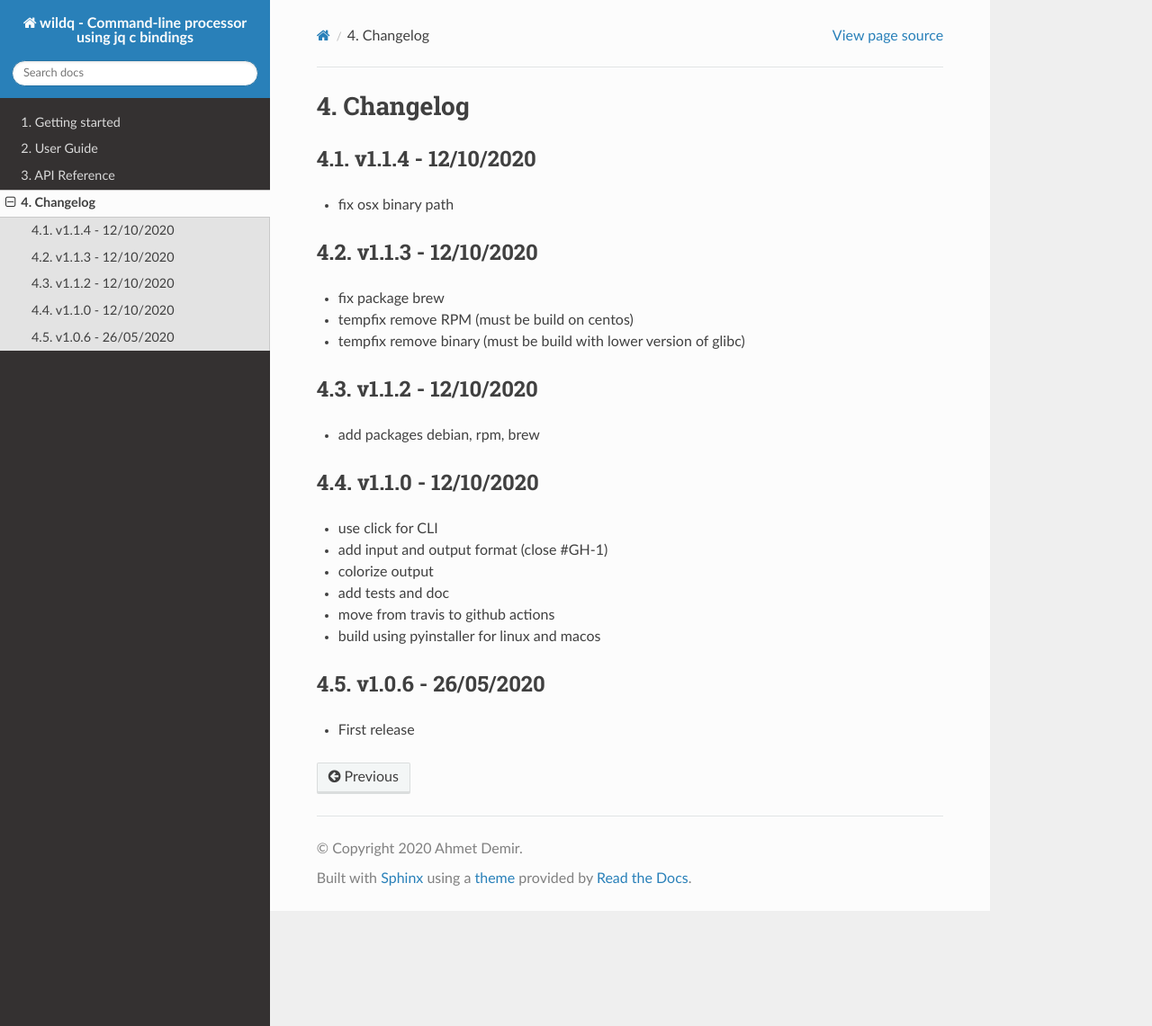
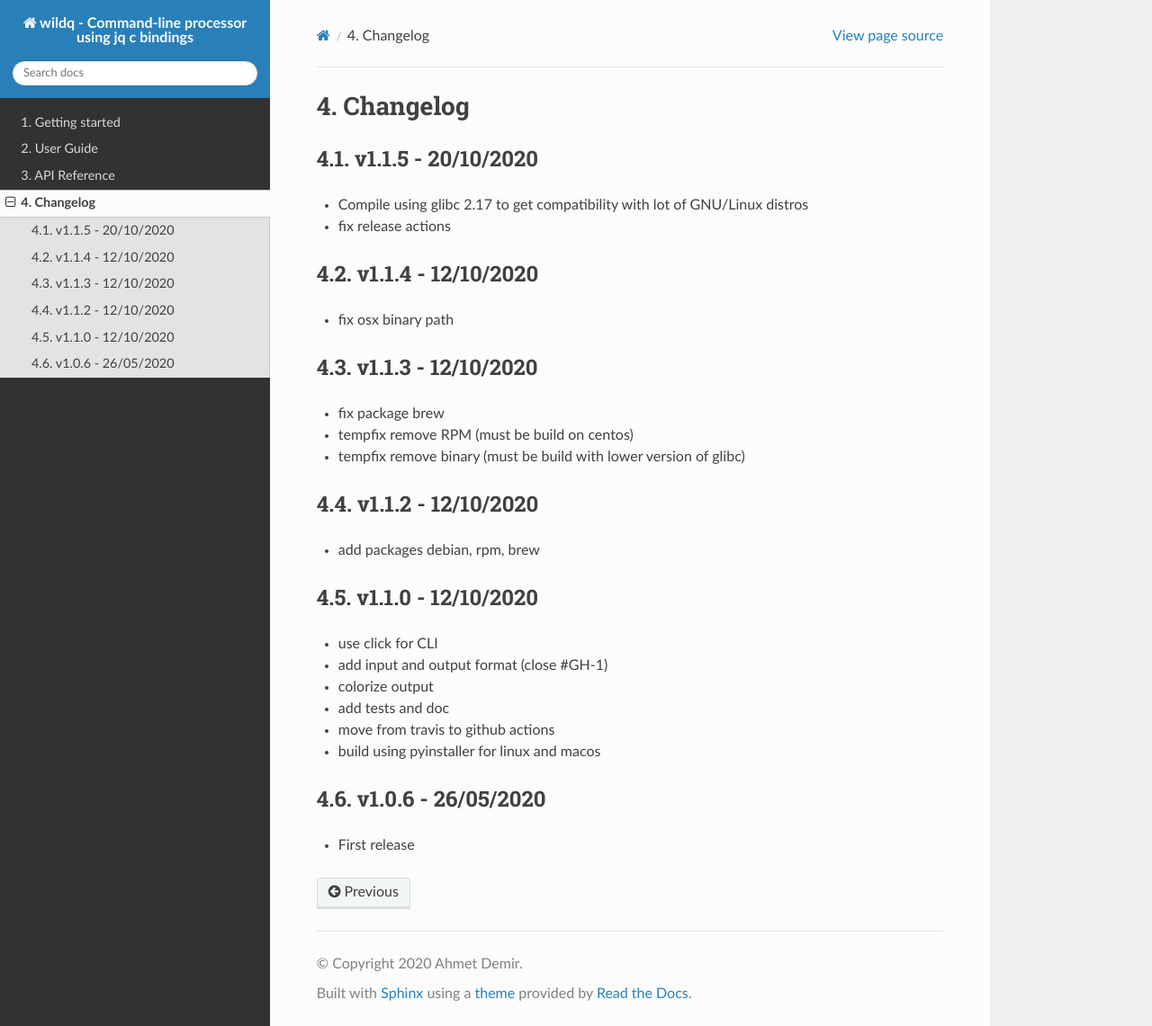
Before and after one commit to ahmet2mir/wildq, a Sphinx documentation site: the page built from docs/changelog.rst, in a window 1280 px wide and 1141 px high. Shown: the whole window at 90% size. Built offline with Sphinx 7.4.7 and the Read the Docs theme 2.0.0, drawn with Linux system fonts in a browser that asks for light colours; the version number could not be read and is left out.

Commit message:
Add Linux package and fix release
* Compile using glibc 2.17 to get compatibility with lot of GNU/Linux distros
* fix release actions

```diff
--- a/docs/changelog.rst
+++ b/docs/changelog.rst
@@ -1,6 +1,12 @@
 =========
 Changelog
 =========
+
+v1.1.5 - 20/10/2020
+===================
+
+- Compile using glibc 2.17 to get compatibility with lot of GNU/Linux distros
+- fix release actions
 
 v1.1.4 - 12/10/2020
 ===================
```
Also changed, not shown: README.md (+33 -3 lines), 3 other files.
